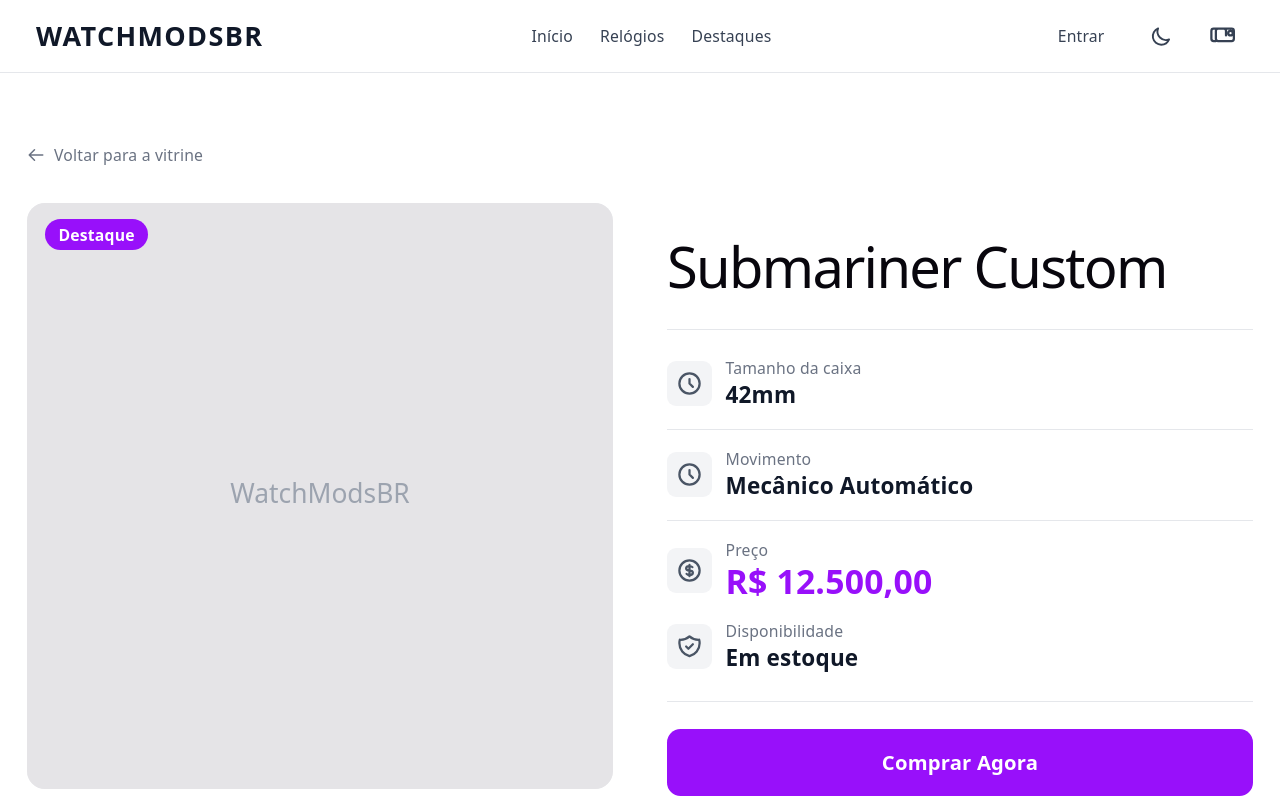
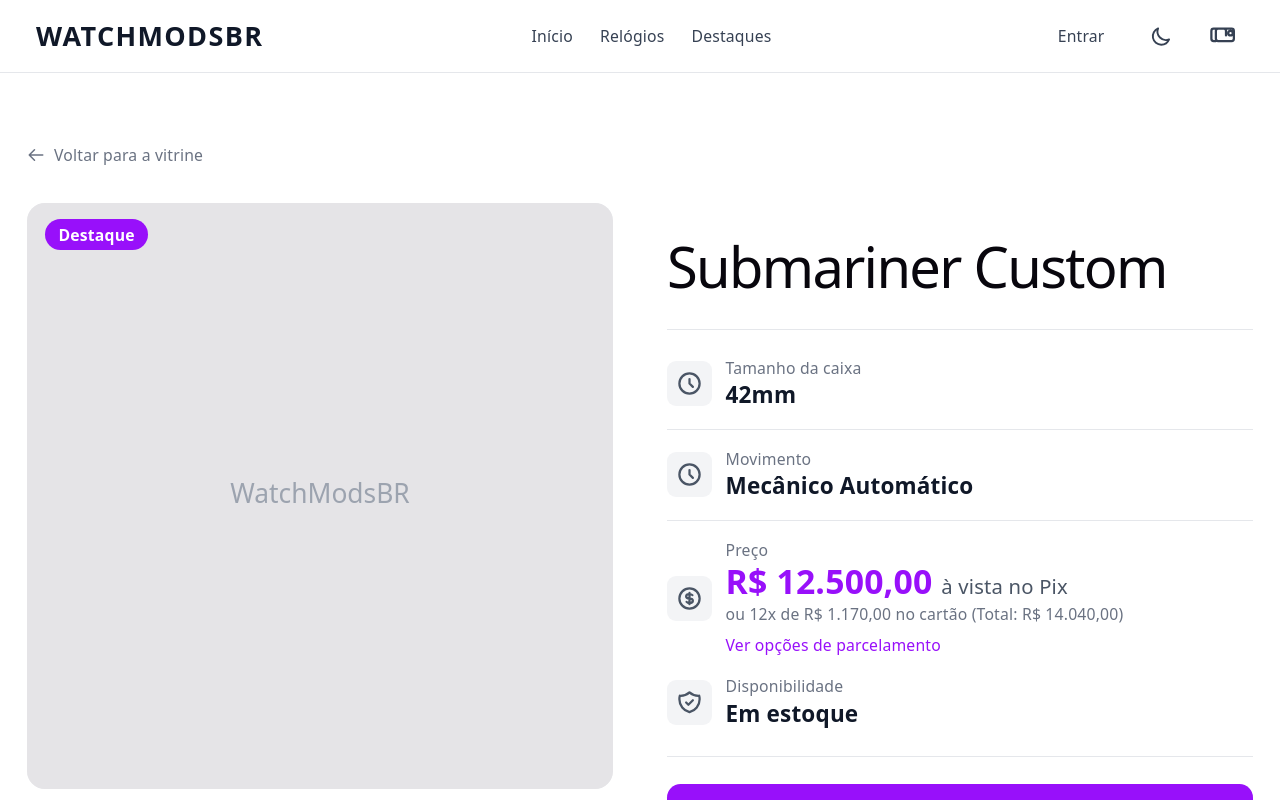
Before and after one commit to BernardoBGaussmann/watchmods-ecommerce, a React (Vite) app: page /relogio/550e8400-e29b-41d4-a716-446655440001 in a window 1280 px wide. Shown: the top 800 px of the page. Built offline with nearby package versions, Linux system fonts and the light colour scheme.

Commit message:
feat: add installment simulation display to WatchDetails page

```diff
--- a/src/pages/WatchDetails.jsx
+++ b/src/pages/WatchDetails.jsx
@@ -1,6 +1,6 @@
 import { useParams, Link, useNavigate } from 'react-router-dom';
 import { useState } from 'react';
-import { watches, formatPrice } from '../data/watches';
+import { watches, formatPrice, calculateInstallments } from '../data/watches';
 
 /**
  * WatchDetails - Página de detalhes do relógio
@@ -13,8 +13,39 @@ function WatchDetails({ onAddToCart }) {
   const navigate = useNavigate();
   const watch = watches.find((w) => w.id === id);
 
+  // Relógio não encontrado - retorna cedo
+  if (!watch) {
+    return (
+      <section className="min-h-screen flex items-center justify-center bg-white dark:bg-gray-900 px-6">
+        <div className="text-center max-w-md">
+          <h1 className="text-3xl font-bold text-gray-900 dark:text-white mb-4">
+            Relógio não encontrado
+          </h1>
+          <p className="text-gray-600 dark:text-gray-400 mb-6">
+            O relógio que você procura não existe ou foi removido.
+          </p>
+          <Link
+            to="/"
+            className="inline-flex items-center gap-2 px-6 py-3 bg-purple-600 text-white font-medium rounded-lg hover:bg-purple-700 transition-colors"
+          >
+            <svg className="w-5 h-5" fill="none" stroke="currentColor" viewBox="0 0 24 24" aria-hidden="true">
+              <path strokeLinecap="round" strokeLinejoin="round" strokeWidth={2} d="M10 19l-7-7m0 0l7-7m-7 7h18" />
+            </svg>
+            Voltar para a vitrine
+          </Link>
+        </div>
+      </section>
+    );
+  }
+
   // Estado local para feedback visual do botão "Adicionar ao Carrinho"
   const [addedFeedback, setAddedFeedback] = useState(false);
+  // Estado para mostrar/ocultar opções de parcelamento
+  const [showInstallments, setShowInstallments] = useState(false);
+
+  // Calcula opções de parcelamento
+  const installmentOptions = calculateInstallments(watch.price);
+  const twelveInstallments = installmentOptions[11]; // 12x
 
   // Handler para "Adicionar ao Carrinho"
   const handleAddToCart = () => {
@@ -144,10 +175,39 @@ function WatchDetails({ onAddToCart }) {
                 <div>
                   <p className="text-sm text-gray-500 dark:text-gray-400">Preço</p>
                   <p className="text-3xl font-bold text-purple-600 dark:text-purple-400">
-                    {formatPrice(watch.price)}
+                    {formatPrice(watch.price)} <span className="text-lg font-normal text-gray-600 dark:text-gray-400">à vista no Pix</span>
                   </p>
+                  <p className="text-sm text-gray-500 dark:text-gray-400 mt-1">
+                    ou {twelveInstallments.installments}x de {formatPrice(twelveInstallments.installmentAmount)} no cartão (Total: {formatPrice(twelveInstallments.totalAmount)})
+                  </p>
+                  <button
+                    type="button"
+                    onClick={() => setShowInstallments(!showInstallments)}
+                    className="mt-2 text-sm text-purple-600 dark:text-purple-400 hover:underline font-medium"
+                  >
+                    {showInstallments ? 'Ocultar parcelamento' : 'Ver opções de parcelamento'}
+                  </button>
                 </div>
               </div>
+
+              {/* Opções de parcelamento */}
+              {showInstallments && (
+                <div className="bg-gray-50 dark:bg-gray-800 rounded-xl p-4 border border-gray-200 dark:border-gray-700 space-y-2">
+                  <div className="flex items-center gap-2 text-sm">
+                    <span className="px-2 py-0.5 bg-green-100 dark:bg-green-900/30 text-green-700 dark:text-green-400 rounded text-xs font-medium">Melhor preço</span>
+                    <span className="text-gray-600 dark:text-gray-400">À vista no Pix:</span>
+                    <span className="font-semibold text-gray-900 dark:text-white ml-auto">{formatPrice(watch.price)}</span>
+                  </div>
+                  <div className="border-t border-gray-200 dark:border-gray-700 pt-2 space-y-1">
+                    {installmentOptions.map((opt) => (
+                      <div key={opt.installments} className="flex justify-between text-sm text-gray-700 dark:text-gray-300">
+                        <span>{opt.installments}x de {formatPrice(opt.installmentAmount)}</span>
+                        <span className="font-medium text-gray-900 dark:text-white">Total: {formatPrice(opt.totalAmount)}</span>
+                      </div>
+                    ))}
+                  </div>
+                </div>
+              )}
 
               {/* Status de estoque */}
               <div className="flex items-center gap-3">
```
